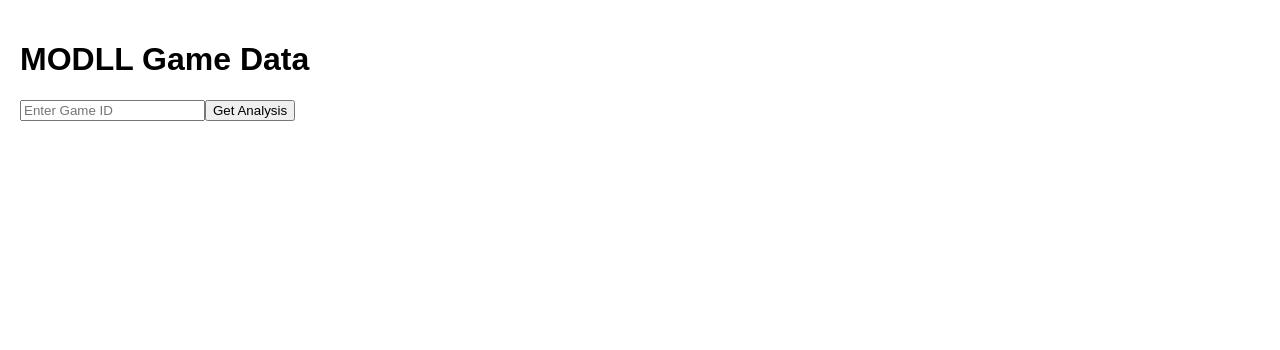
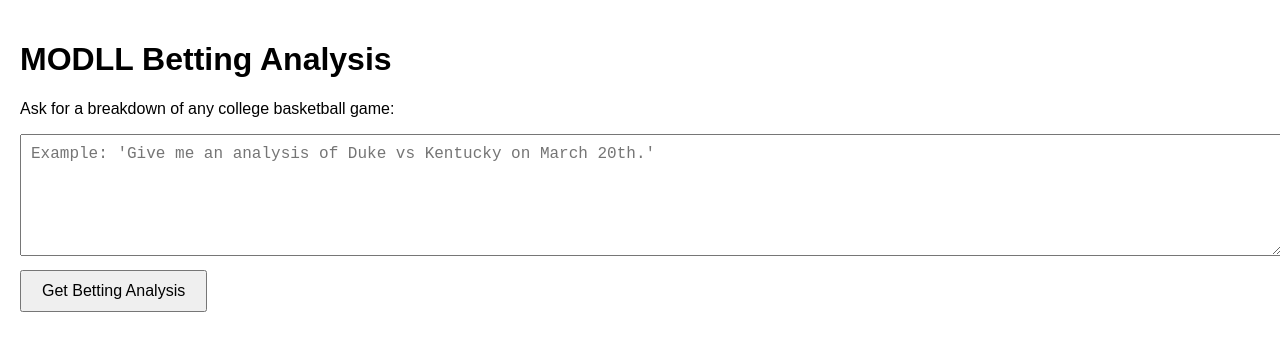
Before and after one commit to joshbritton/modll-frontend, a React (Create React App) app: page / in a window 1280 px wide. Shown: the top 350 px of the page. Built offline with nearby package versions, Linux system fonts and the light colour scheme.

Commit message:
Enabled open-ended MODLL game analysis

```diff
--- a/src/App.js
+++ b/src/App.js
@@ -1,74 +1,78 @@
 import React, { useState } from "react";
 
-function App() {
-  const [gameData, setGameData] = useState(null);
+const App = () => {
+  const [userQuery, setUserQuery] = useState("");
+  const [response, setResponse] = useState(null);
   const [loading, setLoading] = useState(false);
-  const [error, setError] = useState(null);
-  const [gameId, setGameId] = useState("");
 
-  const fetchGameData = async () => {
+  const fetchGameAnalysis = async () => {
     setLoading(true);
-    setError(null);
+    setResponse(null);
 
     try {
+      const apiKey = process.env.REACT_APP_OPENAI_API_KEY;
+      const prompt = `
+        You are The MODLL, a sophisticated betting assistant for college basketball games.
+        A user has asked: "${userQuery}"
+        Provide a **detailed** betting analysis that includes:
+
+        ✅ MODLL’s predicted outcome vs. Vegas odds.
+        ✅ Three categories of bets (Very Likely, Likely, Possible).
+        ✅ Confidence ranking (1-10) for each bet.
+        ✅ Sharp money movement insights.
+        ✅ MODLL’s highest variance bets.
+        ✅ Any trap lines or public betting bias.
+        ✅ Expected Value (EV) calculations.
+        ✅ Any last-minute news adjustments.
+        ✅ The MODLL’s **best bet recommendation**.
+
+        Use **up-to-date team stats, player performance, and historical trends** to support your picks.
+      `;
+
       const response = await fetch("https://api.openai.com/v1/chat/completions", {
         method: "POST",
         headers: {
           "Content-Type": "application/json",
-          "Authorization": `Bearer ${process.env.REACT_APP_OPENAI_API_KEY}`,
+          Authorization: `Bearer ${apiKey}`,
         },
         body: JSON.stringify({
           model: "gpt-4",
-          messages: [
-            {
-              role: "system",
-              content: "You are a sophisticated betting assistant for college basketball games. Provide an in-depth betting analysis for the given game ID.",
-            },
-            {
-              role: "user",
-              content: `Analyze the betting odds and predictions for Game ID: ${gameId}`,
-            },
-          ],
-          max_tokens: 500,
+          messages: [{ role: "system", content: prompt }],
+          max_tokens: 1000,
         }),
       });
 
       const data = await response.json();
-
-      if (data.choices && data.choices.length > 0) {
-        setGameData(data.choices[0].message.content);
-      } else {
-        setError("No data returned from OpenAI.");
-      }
-    } catch (err) {
-      setError("Error fetching data. Please try again.");
+      setResponse(data.choices[0]?.message?.content || "No response from AI");
+    } catch (error) {
+      setResponse("Error fetching game analysis.");
+      console.error("Error:", error);
     }
 
     setLoading(false);
   };
 
   return (
-    <div style={{ padding: "20px", fontFamily: "Arial" }}>
-      <h1>MODLL Game Data</h1>
-      <input
-        type="text"
-        placeholder="Enter Game ID"
-        value={gameId}
-        onChange={(e) => setGameId(e.target.value)}
+    <div style={{ padding: "20px", fontFamily: "Arial, sans-serif" }}>
+      <h1>MODLL Betting Analysis</h1>
+      <p>Ask for a breakdown of any college basketball game:</p>
+      <textarea
+        placeholder="Example: 'Give me an analysis of Duke vs Kentucky on March 20th.'"
+        value={userQuery}
+        onChange={(e) => setUserQuery(e.target.value)}
+        style={{ width: "100%", height: "100px", padding: "10px", fontSize: "16px" }}
       />
-      <button onClick={fetchGameData} disabled={loading}>
-        {loading ? "Loading..." : "Get Analysis"}
+      <br />
+      <button
+        onClick={fetchGameAnalysis}
+        style={{ padding: "10px 20px", fontSize: "16px", marginTop: "10px" }}
+      >
+        Get Betting Analysis
       </button>
-
-      {error && <p style={{ color: "red" }}>{error}</p>}
-      {gameData && (
-        <div style={{ marginTop: "20px", padding: "10px", border: "1px solid black" }}>
-          <h2>Game Analysis:</h2>
-          <p>{gameData}</p>
-        </div>
-      )}
+      {loading && <p>Loading game data...</p>}
+      {response && <pre style={{ whiteSpace: "pre-wrap", marginTop: "20px", fontSize: "16px" }}>{response}</pre>}
     </div>
   );
-}
+};
 
 export default App;
```
